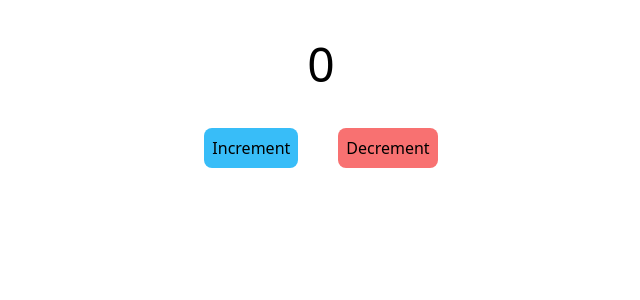
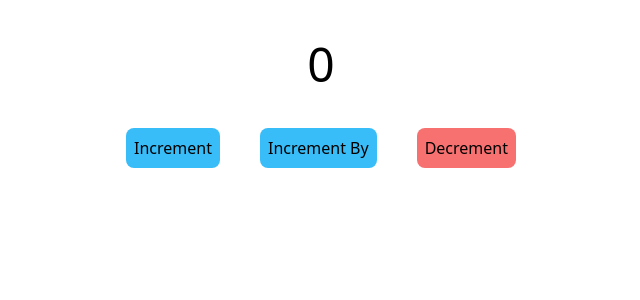
Before and after one commit to Mostafizur-Pro/tech-net-redux, a React (Vite) app: page / in a window 1280 px wide. Shown: the top 300 px of the page, without its empty margins (319-959 px from the left). Built offline with nearby package versions, Linux system fonts and the light colour scheme.

Commit message:
payload add with type

```diff
--- a/src/App.tsx
+++ b/src/App.tsx
@@ -1,4 +1,8 @@
-import { decrement, increment } from "./redux/feature/counter/CounterSlice";
+import {
+  decrement,
+  increment,
+  incrementByAmount,
+} from "./redux/feature/counter/CounterSlice";
 import { RootState } from "./redux/store";
 import { useSelector, useDispatch } from "react-redux";
 function App() {
@@ -15,6 +19,12 @@ function App() {
           Increment
         </button>
         <button
+          onClick={() => dispatch(incrementByAmount(5))}
+          className="bg-sky-400 rounded-lg p-2 mr-10"
+        >
+          Increment By
+        </button>
+        <button
           onClick={() => dispatch(decrement())}
           className="bg-red-400 rounded-lg p-2 "
         >
--- a/src/redux/feature/counter/CounterSlice.ts
+++ b/src/redux/feature/counter/CounterSlice.ts
@@ -1,4 +1,5 @@
 import { createSlice } from "@reduxjs/toolkit";
+import type { PayloadAction } from "@reduxjs/toolkit";
 
 const initialState = {
   count: 0,
@@ -14,8 +15,11 @@ const couterSlice = createSlice({
     decrement: (state) => {
       state.count = state.count - 1;
     },
+    incrementByAmount: (state, action: PayloadAction<number>) => {
+      state.count += action.payload;
+    },
   },
 });
 
-export const { increment, decrement } = couterSlice.actions;
+export const { increment, decrement, incrementByAmount } = couterSlice.actions;
 export default couterSlice.reducer;
```
